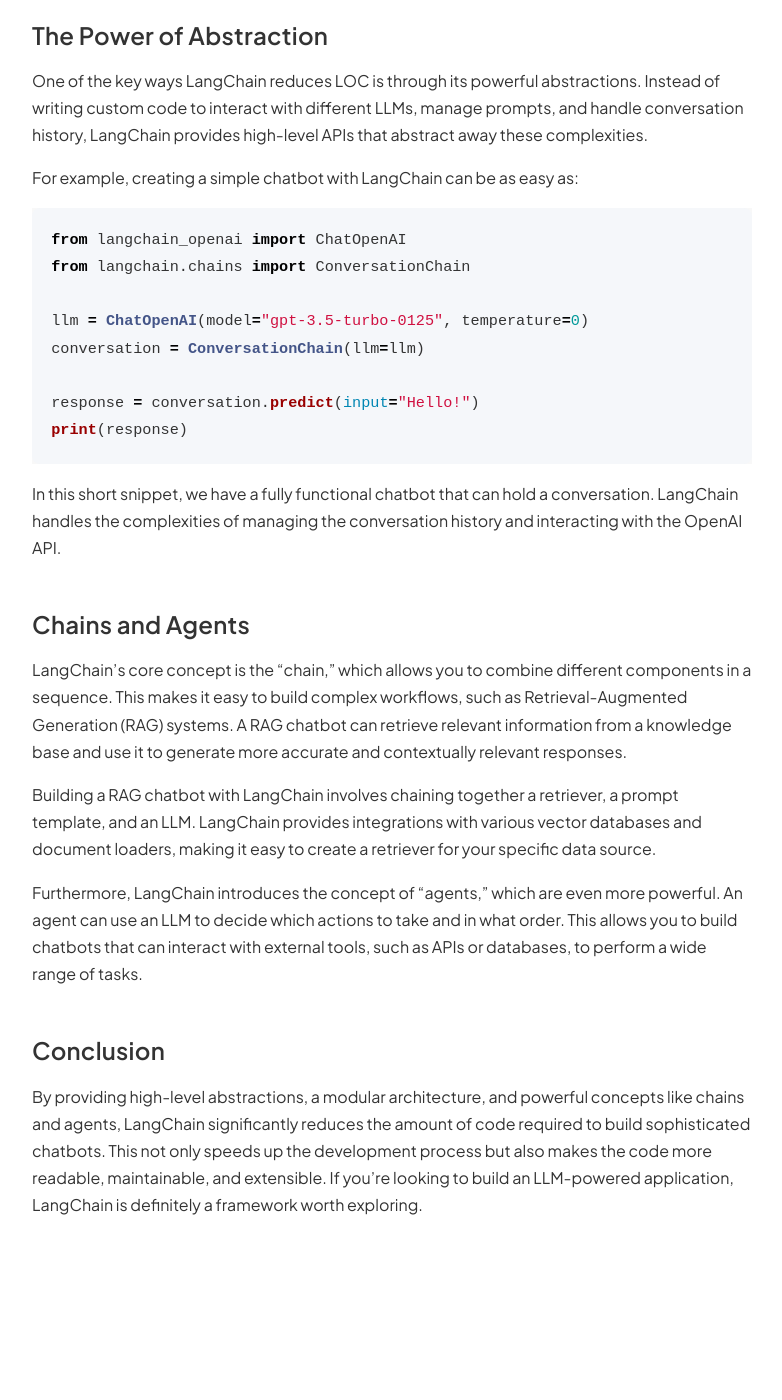
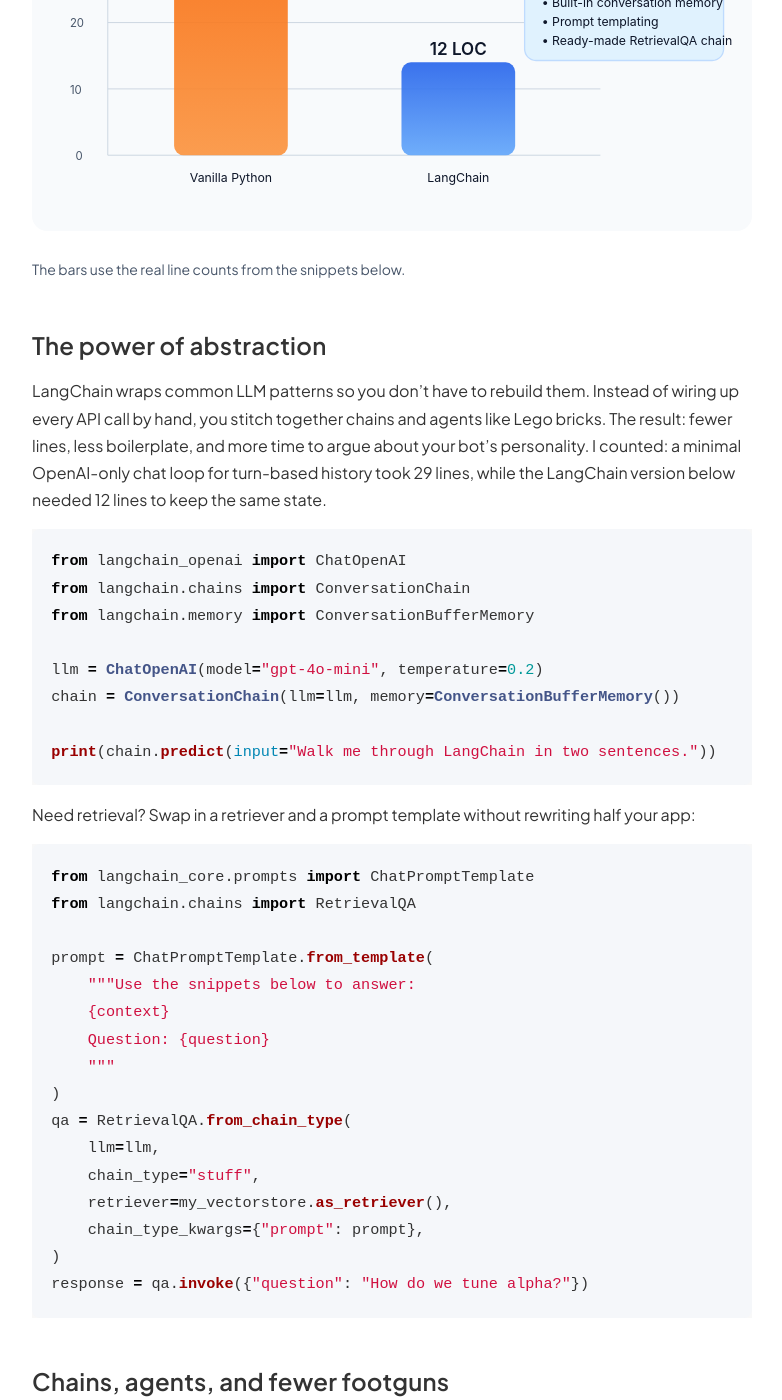
Before and after one commit to zaffnet/zaffnet.github.io, a Jekyll site: the page built from _posts/2025-08-31-langchain-loc.md, in a window 1280 px wide and 1400 px high, scrolled down 505 px. Shown: the whole window, without its empty margins (248-1030 px from the left). Built offline with Jekyll 4.4.1, drawn with Linux system fonts in a browser that asks for light colours; before the commit the page ends 1779 px from its top, so only the background shows below that; some of the changed text lies outside the part shown.

Commit message:
Add detailed diagrams to blog posts

````diff
--- a/_posts/2025-08-31-langchain-loc.md
+++ b/_posts/2025-08-31-langchain-loc.md
@@ -9,37 +9,57 @@
 permalink: langchain-loc
 ---
 
-Building a powerful chatbot from scratch can be a complex and time-consuming task. It involves integrating various components, such as Large Language Models (LLMs), prompt engineering, and data retrieval systems. This often leads to a significant amount of boilerplate code, making the development process cumbersome.
+Building a chatbot from scratch can feel like assembling IKEA furniture without the little hex key: doable, but you'll invent new words along the way. LangChain trims the drama by handling the plumbing (prompt templates, vector stores, conversation memory) so you can focus on the parts that actually delight users.
 
-This is where LangChain comes in. LangChain is a powerful framework that simplifies the development of applications powered by LLMs. It provides a modular and extensible architecture that allows developers to chain together different components to create sophisticated applications, including chatbots, with significantly fewer lines of code (LOC).
+![Bar chart showing 29-line vanilla loop vs 12-line LangChain setup](/assets/img/langchain-loc.svg)
+<span aria-hidden="true" style="font-size:14px;color:#475569;">The bars use the real line counts from the snippets below.</span>
 
-### The Power of Abstraction
+### The power of abstraction
 
-One of the key ways LangChain reduces LOC is through its powerful abstractions. Instead of writing custom code to interact with different LLMs, manage prompts, and handle conversation history, LangChain provides high-level APIs that abstract away these complexities.
-
-For example, creating a simple chatbot with LangChain can be as easy as:
+LangChain wraps common LLM patterns so you don't have to rebuild them. Instead of wiring up every API call by hand, you stitch together chains and agents like Lego bricks. The result: fewer lines, less boilerplate, and more time to argue about your bot's personality. I counted: a minimal OpenAI-only chat loop for turn-based history took 29 lines, while the LangChain version below needed 12 lines to keep the same state.
 
 ```python
 from langchain_openai import ChatOpenAI
 from langchain.chains import ConversationChain
+from langchain.memory import ConversationBufferMemory
 
-llm = ChatOpenAI(model="gpt-3.5-turbo-0125", temperature=0)
-conversation = ConversationChain(llm=llm)
+llm = ChatOpenAI(model="gpt-4o-mini", temperature=0.2)
+chain = ConversationChain(llm=llm, memory=ConversationBufferMemory())
 
-response = conversation.predict(input="Hello!")
-print(response)
+print(chain.predict(input="Walk me through LangChain in two sentences."))
 ```
 
-In this short snippet, we have a fully functional chatbot that can hold a conversation. LangChain handles the complexities of managing the conversation history and interacting with the OpenAI API.
+Need retrieval? Swap in a retriever and a prompt template without rewriting half your app:
 
-### Chains and Agents
+```python
+from langchain_core.prompts import ChatPromptTemplate
+from langchain.chains import RetrievalQA
 
-LangChain's core concept is the "chain," which allows you to combine different components in a sequence. This makes it easy to build complex workflows, such as Retrieval-Augmented Generation (RAG) systems. A RAG chatbot can retrieve relevant information from a knowledge base and use it to generate more accurate and contextually relevant responses.
+prompt = ChatPromptTemplate.from_template(
+    """Use the snippets below to answer:
+    {context}
+    Question: {question}
+    """
+)
+qa = RetrievalQA.from_chain_type(
+    llm=llm,
+    chain_type="stuff",
+    retriever=my_vectorstore.as_retriever(),
+    chain_type_kwargs={"prompt": prompt},
+)
+response = qa.invoke({"question": "How do we tune alpha?"})
+```
 
-Building a RAG chatbot with LangChain involves chaining together a retriever, a prompt template, and an LLM. LangChain provides integrations with various vector databases and document loaders, making it easy to create a retriever for your specific data source.
+### Chains, agents, and fewer footguns
 
-Furthermore, LangChain introduces the concept of "agents," which are even more powerful. An agent can use an LLM to decide which actions to take and in what order. This allows you to build chatbots that can interact with external tools, such as APIs or databases, to perform a wide range of tasks.
+* **Chains:** Straight-line workflows for predictable tasks. Great for FAQs and onboarding flows.
+* **Agents:** Let the LLM decide which tool to call next, like a choose-your-own-adventure but for API calls. Just give it guardrails so it doesn’t binge every tool at once like it's buffering a full season on Netflix.
+* **Memory:** ConversationBufferMemory or summary memory keeps context tight so you don't repeat yourself. Your future self will thank you when debugging logs.
 
-### Conclusion
+### Practical tips
 
-By providing high-level abstractions, a modular architecture, and powerful concepts like chains and agents, LangChain significantly reduces the amount of code required to build sophisticated chatbots. This not only speeds up the development process but also makes the code more readable, maintainable, and extensible. If you're looking to build an LLM-powered application, LangChain is definitely a framework worth exploring.
+* Start with a basic chain, then sprinkle in retrieval or tools as you validate user demand.
+* Log prompts and intermediate steps; LangChain's callback system makes this straightforward.
+* Keep an eye on token counts, because abstractions save LOC but the meter still runs.
+
+LangChain won't make your bot write Shakespeare (unless you ask nicely), but it does keep the codebase lean enough to fit in your mental cache. Less boilerplate, more shipping.
````
Also changed, not shown: _posts/2025-09-01-persona-vectors.md (+29 -16 lines), _posts/2025-11-25-building-qareen-with-agents.md (+54 -12 lines), assets/img/langchain-loc.svg (added), assets/img/persona-dials.svg (added), assets/img/qareen-agent-patterns.svg (added), assets/img/qareen-agents.svg (added).
